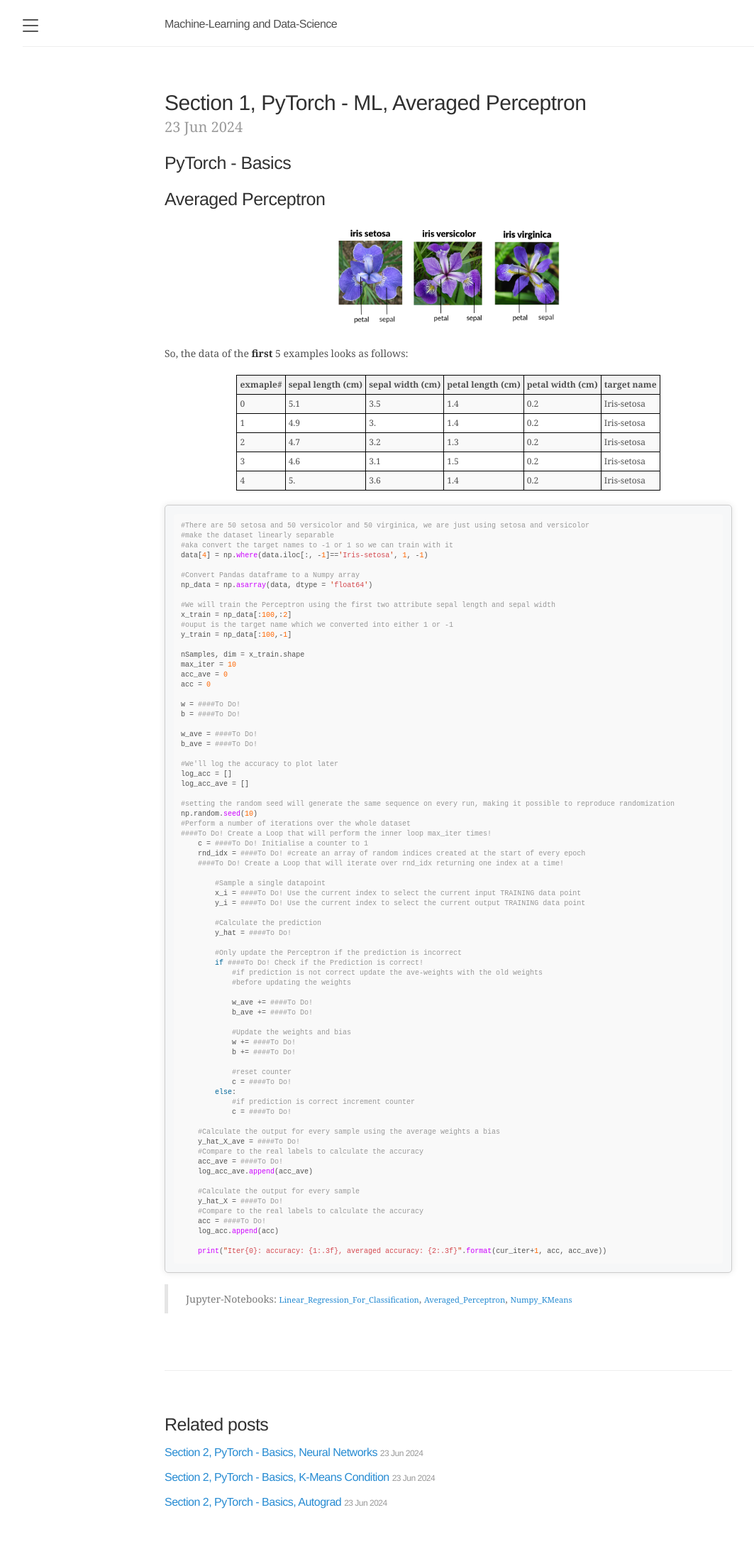
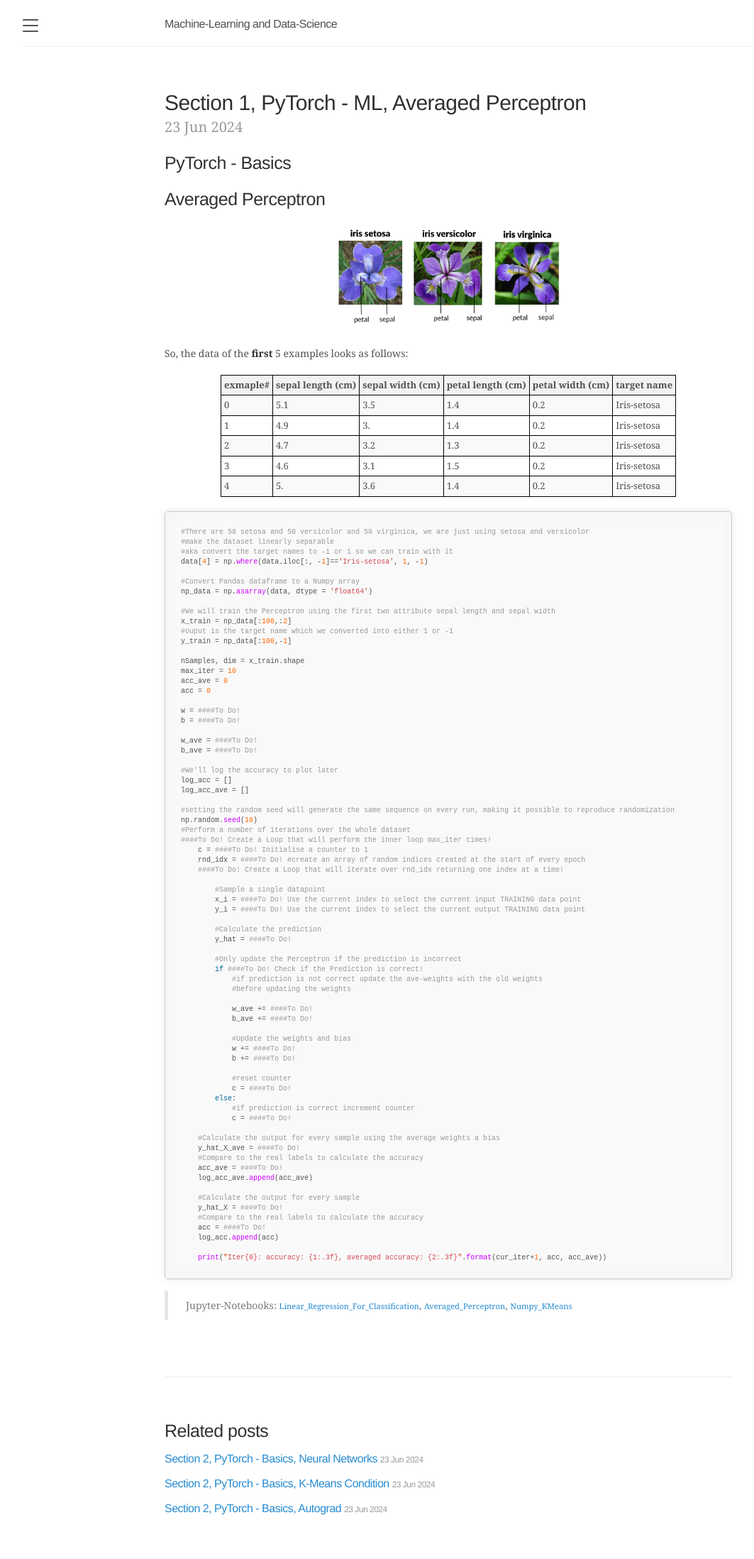
Before and after one commit to alessandrosantospirito/documentations, a Jekyll site: the page built from docs/_posts/2024-06-23-numpy-ml_averaged.md, in a window 1280 px wide. Shown: the whole page at 71% size, without its empty margins (8-1071 px from the left). Built offline with Jekyll 4.4.1, drawn with Linux system fonts in a browser that asks for light colours; some web fonts are replaced.

Commit message:
Fixed issue with table fonts. They will now adjust relative to the display size

```diff
--- a/docs/_includes/head.html
+++ b/docs/_includes/head.html
@@ -50,8 +50,8 @@ table {
         }
         th, td {
             border: 1px solid black;
-            padding: 4px; /* Adjust padding to make it smaller */
-            font-size: 12px; /* Adjust font size to make it smaller */
+            padding: 4px;
+            font-size: 0.65rem;
         }
         th {
             background-color: #f2f2f2;
```
